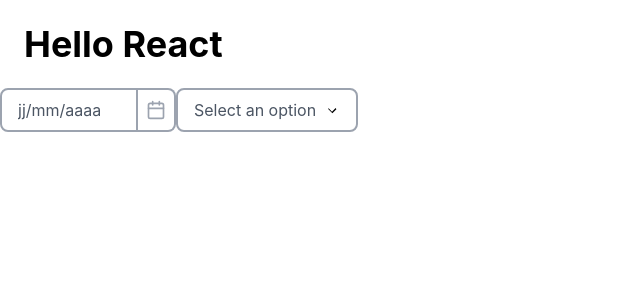
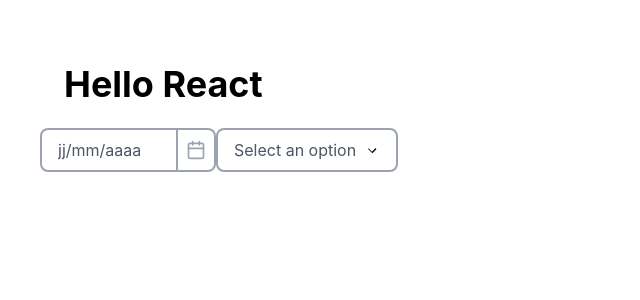
Before and after one commit to oHminod/HRNet-components, a React (Vite) app: page / in a window 1280 px wide. Shown: the top 300 px of the page, without its empty margins (0-640 px from the left). Built offline with nearby package versions, Linux system fonts and the light colour scheme.

Commit message:
layout update

```diff
--- a/package.json
+++ b/package.json
@@ -7,7 +7,8 @@
     "build": "tsc -b && vite build",
     "build-lib": "rm -rf dist && NODE_ENV=production babel src/lib --out-dir dist --copy-files --ignore __tests__,spec.js,test.js,__snapshots__",
     "lint": "eslint .",
-    "preview": "vite preview"
+    "preview": "vite preview",
+    "build-css": "npx tailwindcss -i ./src/index.css -o ./src/lib/components.css --minify"
   },
   "dependencies": {
     "lucide-react": "^0.468.0"
--- a/src/App.tsx
+++ b/src/App.tsx
@@ -1,7 +1,7 @@
 import { CustomSelect, DatePicker } from "./lib";
 
 const App = () => (
-  <div>
+  <div className="p-10">
     <h1 className="text-4xl font-bold p-6">Hello React</h1>
     <DatePicker name="dateOfBirth" />
     <CustomSelect
--- a/src/lib/datePicker/DatePicker.tsx
+++ b/src/lib/datePicker/DatePicker.tsx
@@ -97,7 +97,7 @@
         </button>
       </div>
       {isOpen && (
-        <div className="absolute z-10 mt-1 w-80 bg-white border-2 p-2 rounded-lg shadow">
+        <div className="fixed sm:absolute left-0 z-10 mt-1 w-80 bg-white border-2 p-2 rounded-lg shadow">
           <div className="flex items-center justify-between mb-2">
             <button
               type="button"
--- a/src/lib/select/Select.tsx
+++ b/src/lib/select/Select.tsx
@@ -46,7 +46,7 @@
 
   return (
     <div className="relative inline-block" ref={dropdownRef}>
-      <div
+      <button
         className="border-2 border-gray-400 p-2 rounded-lg cursor-pointer flex justify-between items-center px-4 hover:bg-gray-100"
         onClick={() => setIsOpen((prev) => !prev)}
       >
@@ -62,7 +62,7 @@
         >
           <path d="M5.516 7.548l4.484 4.484 4.484-4.484L15.484 9l-5 5-5-5z" />
         </svg>
-      </div>
+      </button>
       {isOpen && (
         <ul className="absolute z-10 mt-1 w-full bg-white border-2 p-2 rounded-lg shadow max-h-60 overflow-auto">
           {options.map((option, index) => (
```
